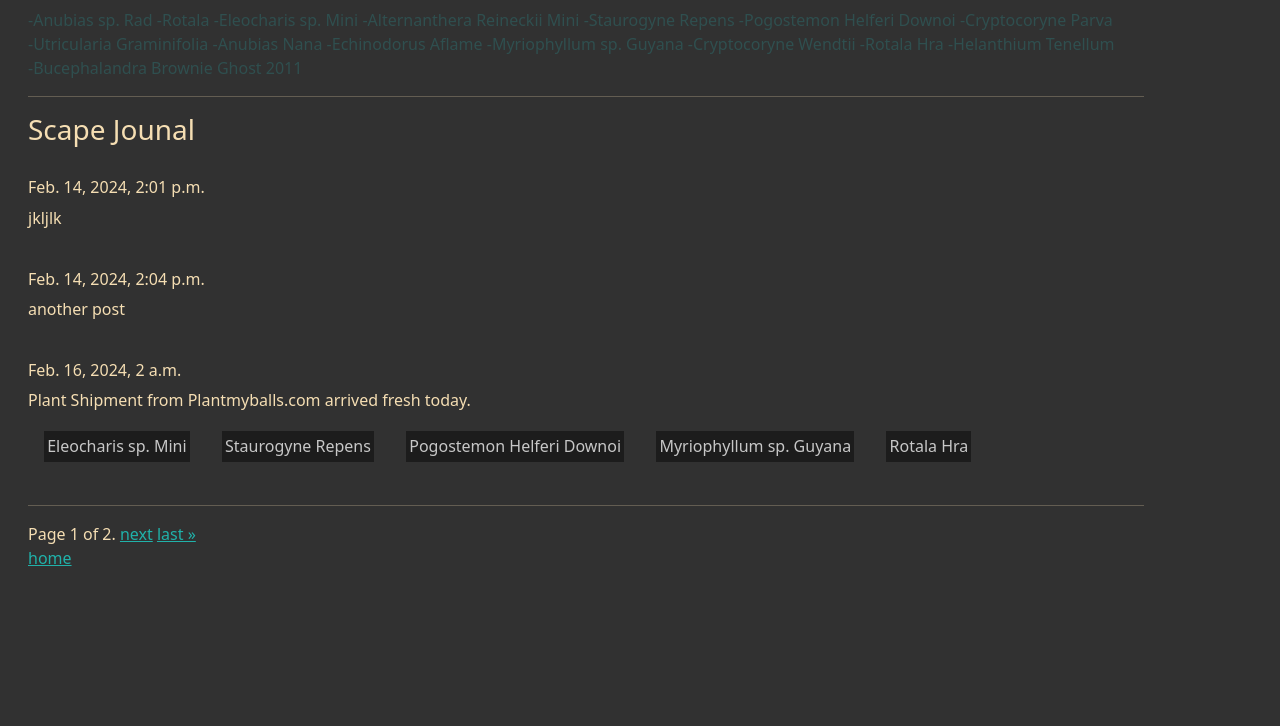
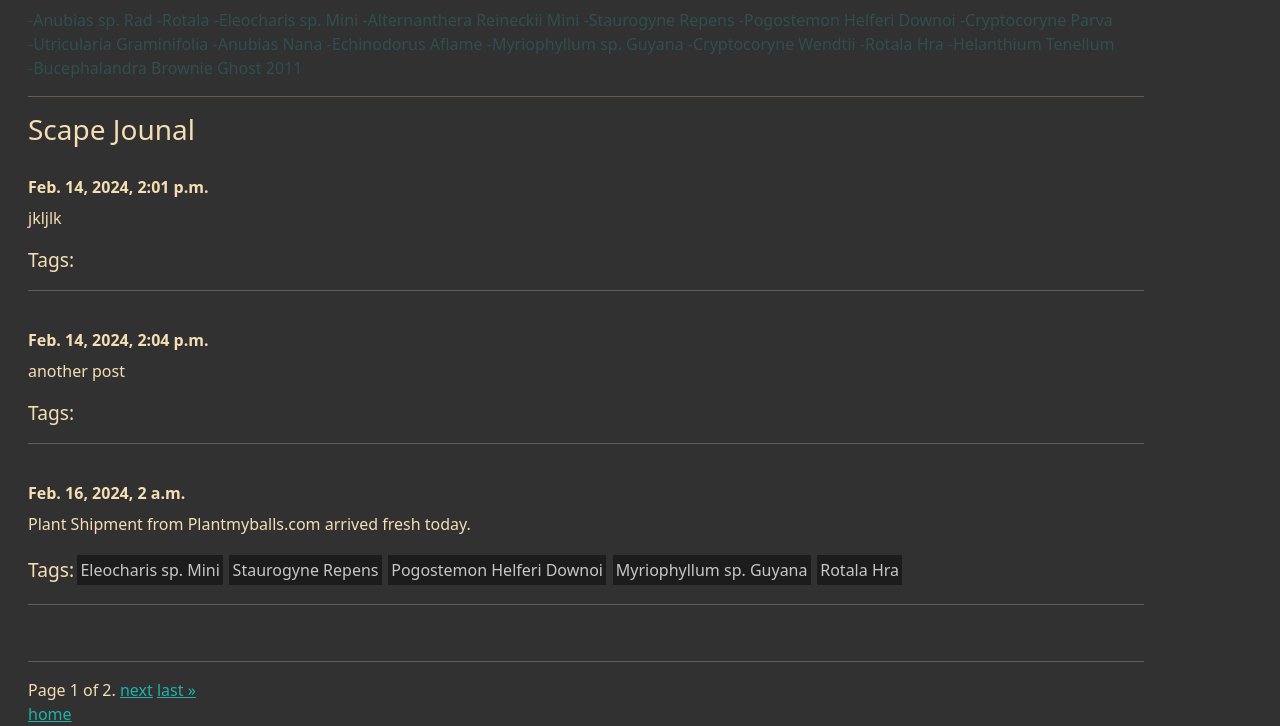
Before and after one commit to k1tig/aq4, a Django app: page /catalog/scape/1 in a window 1280 px wide. Shown: the part 391-1117 px from the top of the page. Before the commit the page ends 957 px from the top, so only its background shows below. Run offline with Django 5.2, Linux system fonts and the light colour scheme; data comes from the database, SQL or seed files in the repository; both versions use the stored data as it was after the commit; some libraries are stand-ins or nearby versions.

Commit message:
adjusted tag size

```diff
--- a/catalog/templates/scape.html
+++ b/catalog/templates/scape.html
@@ -48,9 +48,10 @@
 
         {% for feed in page_obj %}
 
-        <div><h6>{{ feed.post_date }}</h6></div>
+        <div><h6 style="font-weight:600;">{{ feed.post_date }}</h6></div>
         <div><p>{{feed.content }}</p></div>
-        <div style="display: flex; align-items: center; min-width: 96px; flex-wrap: wrap;"> {% for tag in feed.plant_tags.all %} <a  style="text-decoration: none; color: rgb(199, 199, 199); background-color: rgb(28, 28, 28); margin: .2rem 1rem; padding: .2rem .2rem;" href="#">{{tag}}</a> {% endfor %}</div>
+        <div style="display: flex; align-items: center; min-width: 96px; flex-wrap: wrap;"><span style="font-size:1.2rem;">Tags:</span> {% for tag in feed.plant_tags.all %} <a  style="text-decoration: none; color: rgb(199, 199, 199); background-color: rgb(28, 28, 28); margin: .2rem .2rem; padding: .2rem .2rem;" href="#">{{tag}}</a> {% endfor %}</div>
+        <hr>
 
         <br>
         {% endfor %}
```
Also changed, not shown: db.sqlite3.
